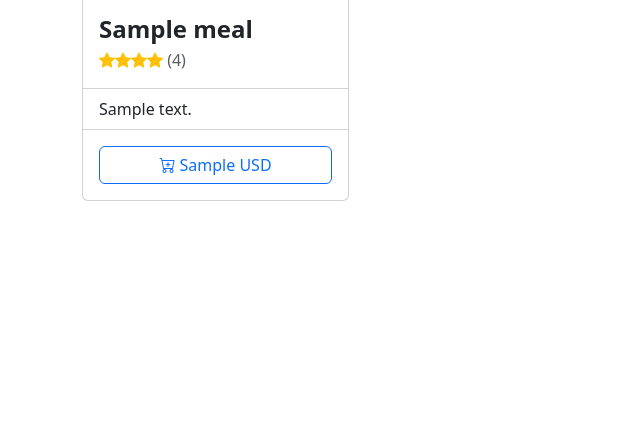
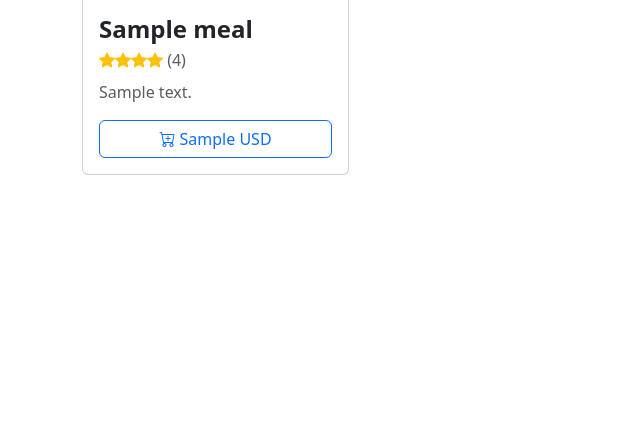
Before and after one commit to bombasztikus/Vizsgaremek, a Flask app: page / in a window 1280 px wide. Shown: the part 336-776 px from the top of the page, without its empty margins (0-640 px from the left). Run offline with Flask 3, Linux system fonts and the light colour scheme; tables that the repository leaves empty hold one stand-in row (values such as "Sample post"); grey boxes marked "Sample" are stand-in pictures.

Commit message:
kaja kártya redesign megint

```diff
--- a/src/templates/index.html
+++ b/src/templates/index.html
@@ -11,17 +11,13 @@
     {% for meal in meals %}
     <div class="col col-3">
         <article class="card h-100">
-            <img src="..." class="card-img-top h-10" alt="{{ meal.name }} illusztrációja">
-            <div class="card-body">
+            <img src="{{ meal.image_url }}" class="card-img-top h-10" alt="{{ meal.name }} illusztrációja">
+            <div class="card-body d-flex flex-column">
                 <h5 class="card-title fw-bolder fs-4">{{ meal.name }}</h5>
-                <p class="card-subtitle text-body-secondary mb-0">
+                <p class="card-subtitle text-body-secondary">
                     {% for star in range(meal.stars) %}<i class="bi bi-star-fill text-warning"></i>{% endfor %} ({{ meal.stars }})
                 </p>
-            </div>
-            <ul class="list-group list-group-flush">
-                <li class="list-group-item">{{ meal.description or "Ennek az ételnek vagy italnak nincs leírása, de biztosan nagyon finom." }}</li>
-            </ul>
-            <div class="card-body">
+                <p class="card-text text-body-secondary mt-2">{{ meal.description or "Ennek az ételnek vagy italnak nincs leírása, de biztosan nagyon finom." }}</p>
                 <a href="#" class="btn btn-outline-primary w-100 mt-auto"><i class="bi bi-cart-plus"></i> {{ meal.price }} {{ meal.currency }}</a>
             </div>
         </article>
```
